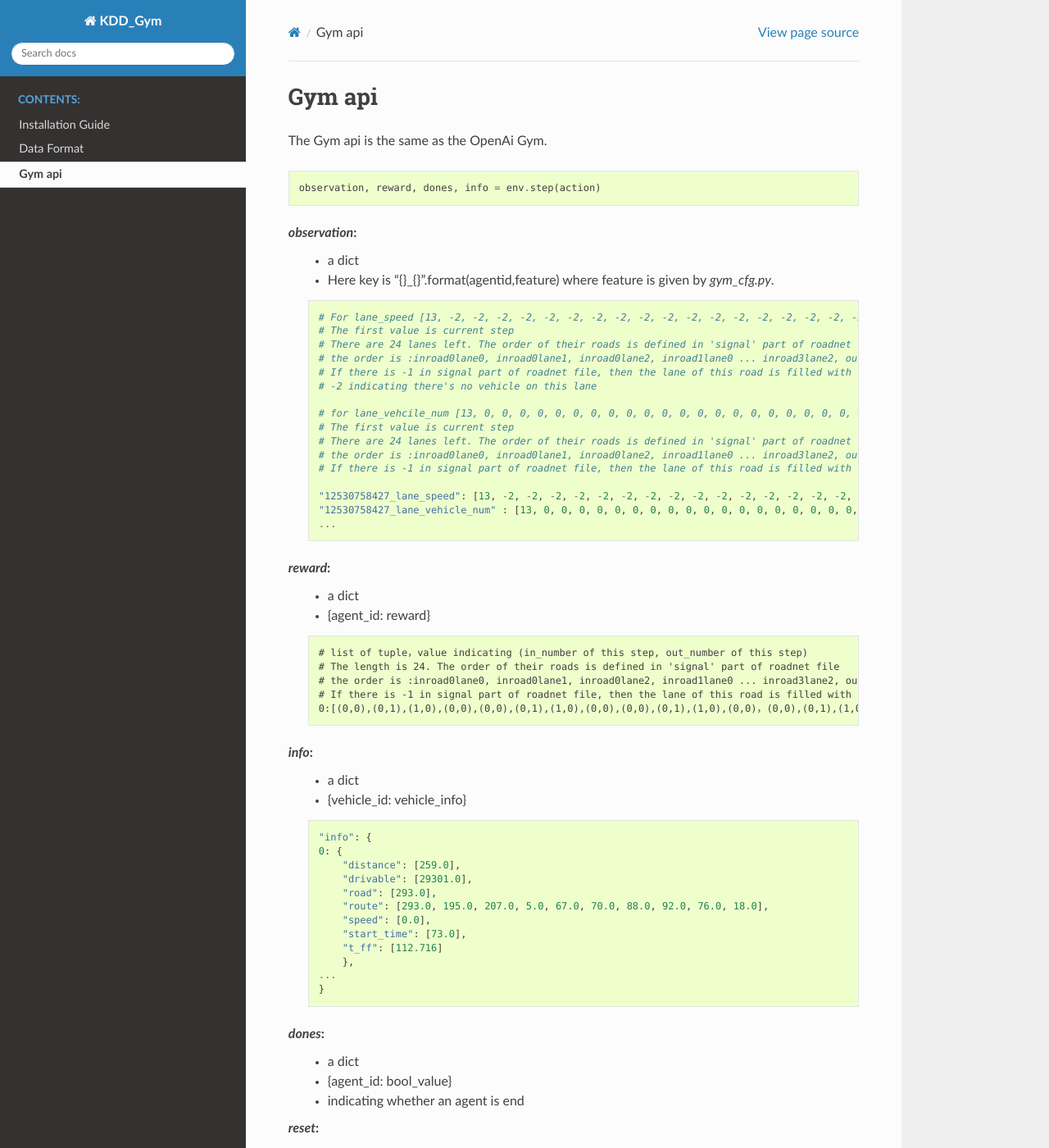
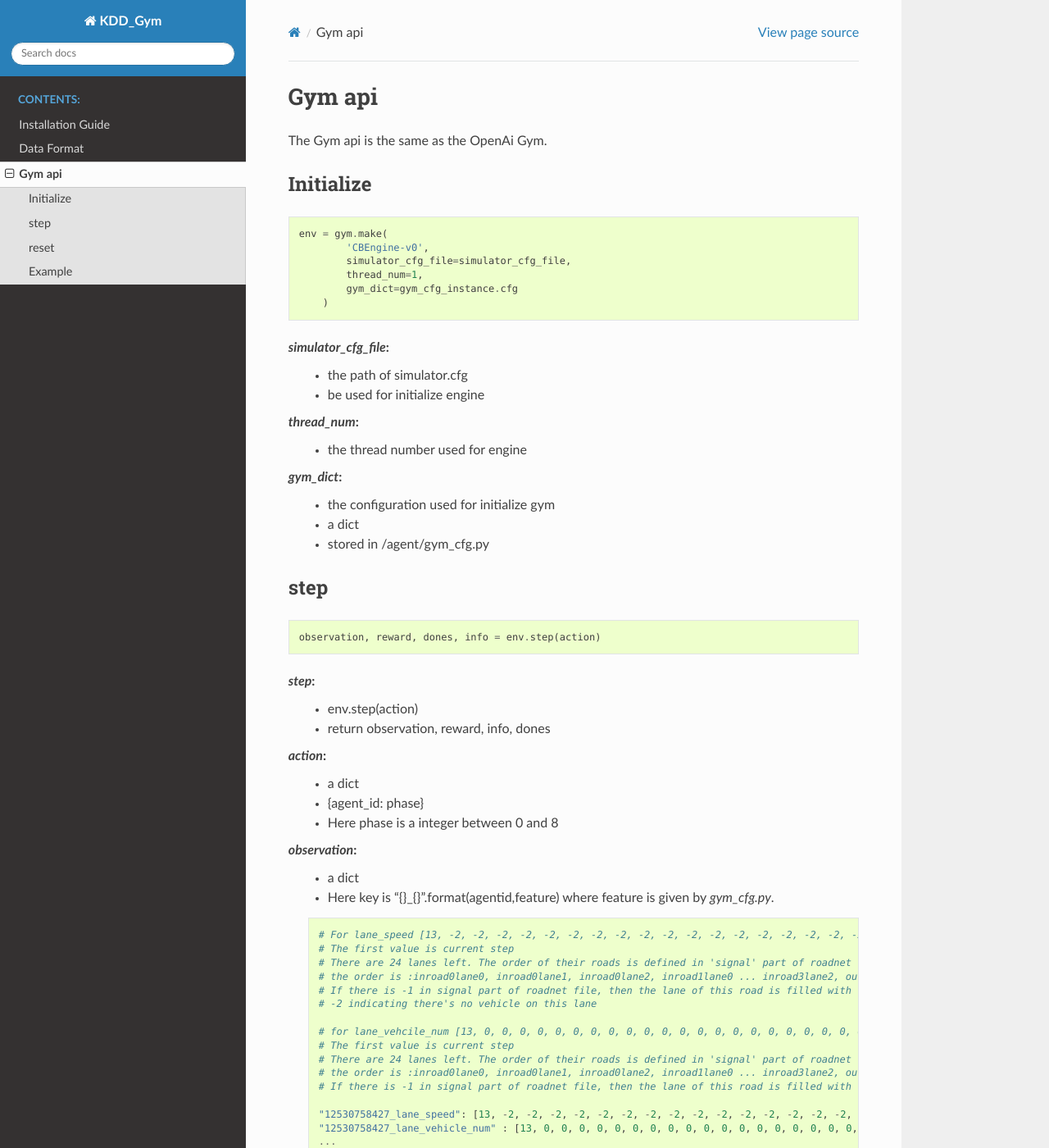
Before and after one commit to CityBrainChallenge/KDDCup2021-CityBrainChallenge, a Sphinx documentation site: the page built from docs/gym.rst, in a window 1280 px wide and 1400 px high. Shown: the whole window at 82% size. Built offline with Sphinx 7.4.7 and the Read the Docs theme 2.0.0, drawn with Linux system fonts in a browser that asks for light colours; some of the changed text lies outside the part shown.

Commit message:
update gym

```diff
--- a/docs/gym.rst
+++ b/docs/gym.rst
@@ -3,6 +3,34 @@
 Gym api
 =======================
 The Gym api is the same as the OpenAi Gym.
+
+===============
+Initialize
+===============
+.. code-block:: python
+
+    env = gym.make(
+            'CBEngine-v0',
+            simulator_cfg_file=simulator_cfg_file,
+            thread_num=1,
+            gym_dict=gym_cfg_instance.cfg
+        )
+
+`simulator_cfg_file`:
+    - the path of simulator.cfg
+    - be used for initialize engine
+
+`thread_num`:
+    - the thread number used for engine
+
+`gym_dict`:
+    - the configuration used for initialize gym
+    - a dict
+    - stored in /agent/gym_cfg.py
+
+======
+step
+======
 
 
 .. code-block:: python
@@ -10,7 +38,15 @@ The Gym api is the same as the OpenAi Gym.
     observation, reward, dones, info = env.step(action)
 
 
+`step`:
+    - env.step(action)
+    - return observation, reward, info, dones
 
+
+`action`:
+    - a dict
+    - {agent_id: phase}
+    - Here phase is a integer between 0 and 8
 
 `observation`:
     - a dict
@@ -72,19 +108,26 @@ The Gym api is the same as the OpenAi Gym.
     - {agent_id: bool_value}
     - indicating whether an agent is end
 
+========
+reset
+========
+
+.. code-block:: python
+
+    observation , info = env.reset()
+
+
 
 `reset`:
     - env.reset()
     - return (observation, info)
+    - reset the engine
 
-`step`:
-    - env.step(action)
-    - return observation, reward, info, dones
 
-`action`:
-    - a dict
-    - {agent_id: phase}
-    - Here phase is a integer between 0 and 8
+
+=========
+Example
+=========
 
 
 Here is a simple usage of the api
```
